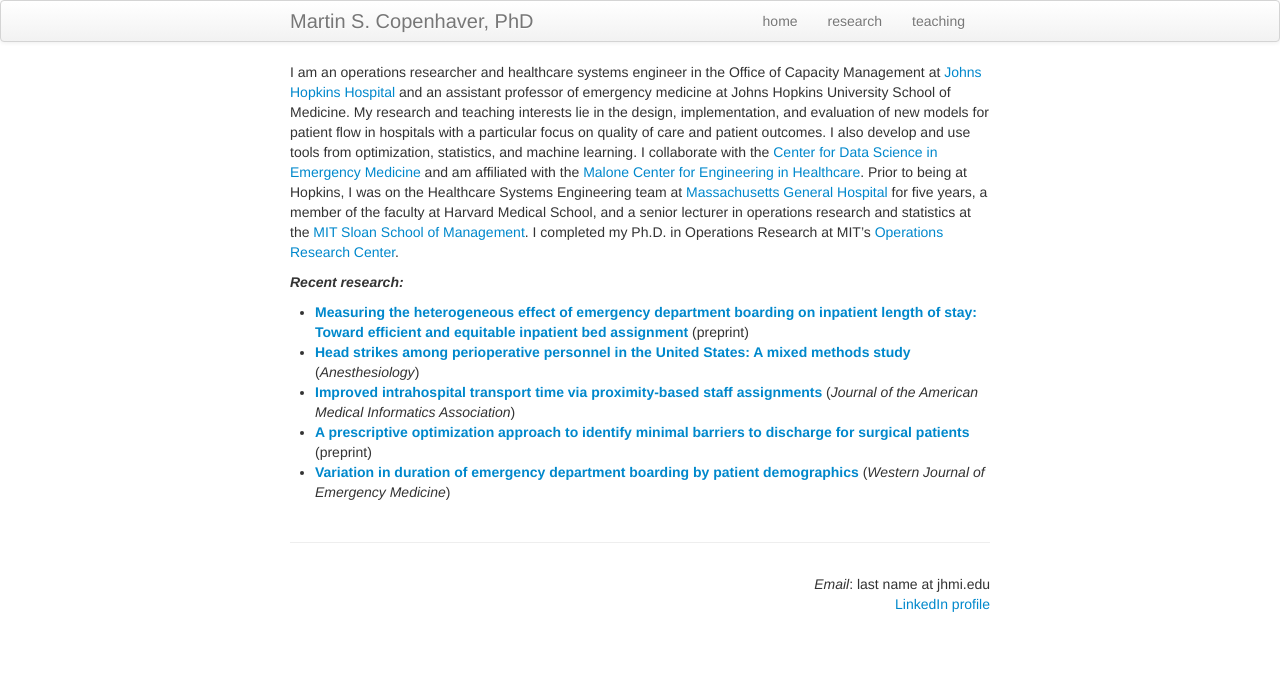
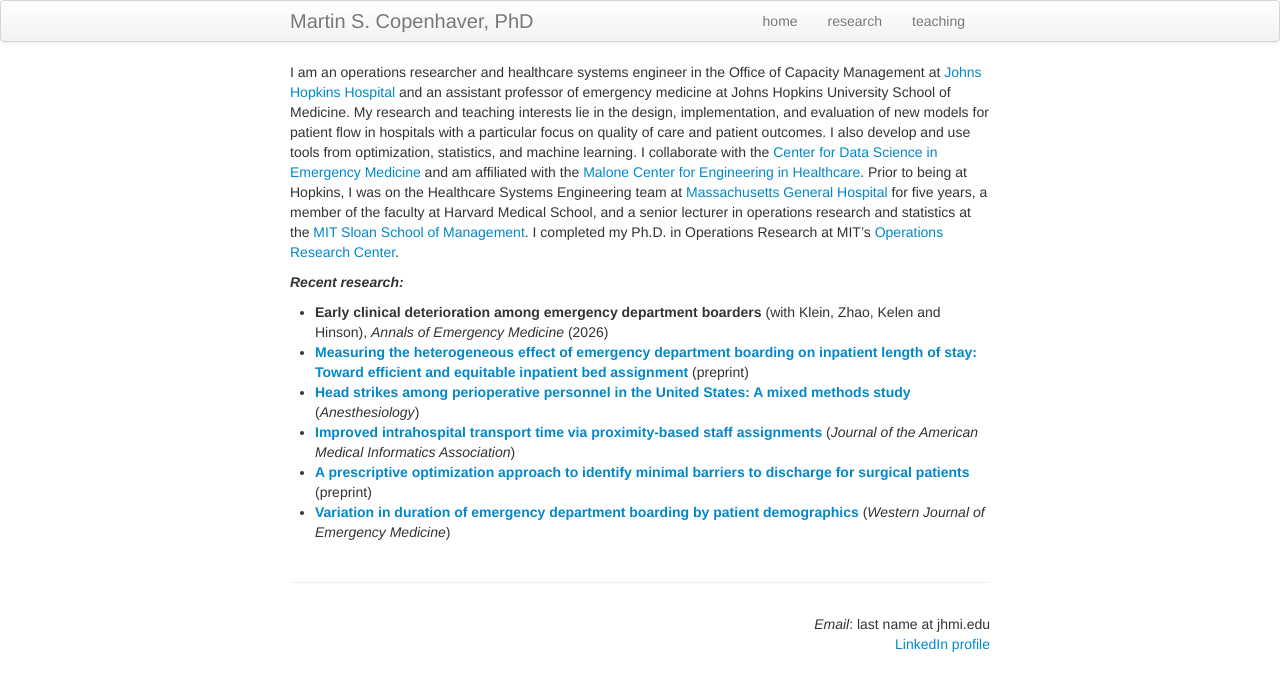
Before and after one commit to martincopenhaver/martincopenhaver.github.io, a Jekyll site: the page built from index.md, in a window 1280 px wide. Shown: the top 691 px of the page. Built offline with Jekyll 4.4.1, drawn with Linux system fonts in a browser that asks for light colours.

Commit message:
Update index.md

```diff
--- a/index.md
+++ b/index.md
@@ -13,6 +13,7 @@ redirect_from:
 I am an operations researcher and healthcare systems engineer in the Office of Capacity Management at [Johns Hopkins Hospital](https://www.hopkinsmedicine.org/the-johns-hopkins-hospital) and an assistant professor of emergency medicine at Johns Hopkins University School of Medicine. My research and teaching interests lie in the design, implementation, and evaluation of new models for patient flow in hospitals with a particular focus on quality of care and patient outcomes. I also develop and use tools from optimization, statistics, and machine learning. I collaborate with the [Center for Data Science in Emergency Medicine](https://cdem.jh.edu) and am affiliated with the [Malone Center for Engineering in Healthcare](https://malonecenter.jhu.edu/). Prior to being at Hopkins, I was on the Healthcare Systems Engineering team at [Massachusetts General Hospital](http://www.massgeneral.org/) for five years, a member of the faculty at Harvard Medical School, and a senior lecturer in operations research and statistics at the [MIT Sloan School of Management](http://sloan.mit.edu/). I completed my Ph.D. in Operations Research at MIT's [Operations Research Center](http://orc.mit.edu/).
 
 ##### _Recent research:_
+* **Early clinical deterioration among emergency department boarders** (with Klein, Zhao, Kelen and Hinson), _Annals of Emergency Medicine_ (2026)
 * [**Measuring the heterogeneous effect of emergency department boarding on inpatient length of stay: Toward efficient and equitable inpatient bed assignment**](https://papers.ssrn.com/sol3/papers.cfm?abstract_id=5288627) (preprint)
 * [**Head strikes among perioperative personnel in the United States: A mixed methods study**](https://journals.lww.com/anesthesiology/fulltext/2025/11000/head_strikes_among_perioperative_personnel_in_the.16.aspx) (_Anesthesiology_)
 * [**Improved intrahospital transport time via proximity-based staff assignments**](https://doi.org/10.1093/jamia/ocaf081) (_Journal of the American Medical Informatics Association_)
```
